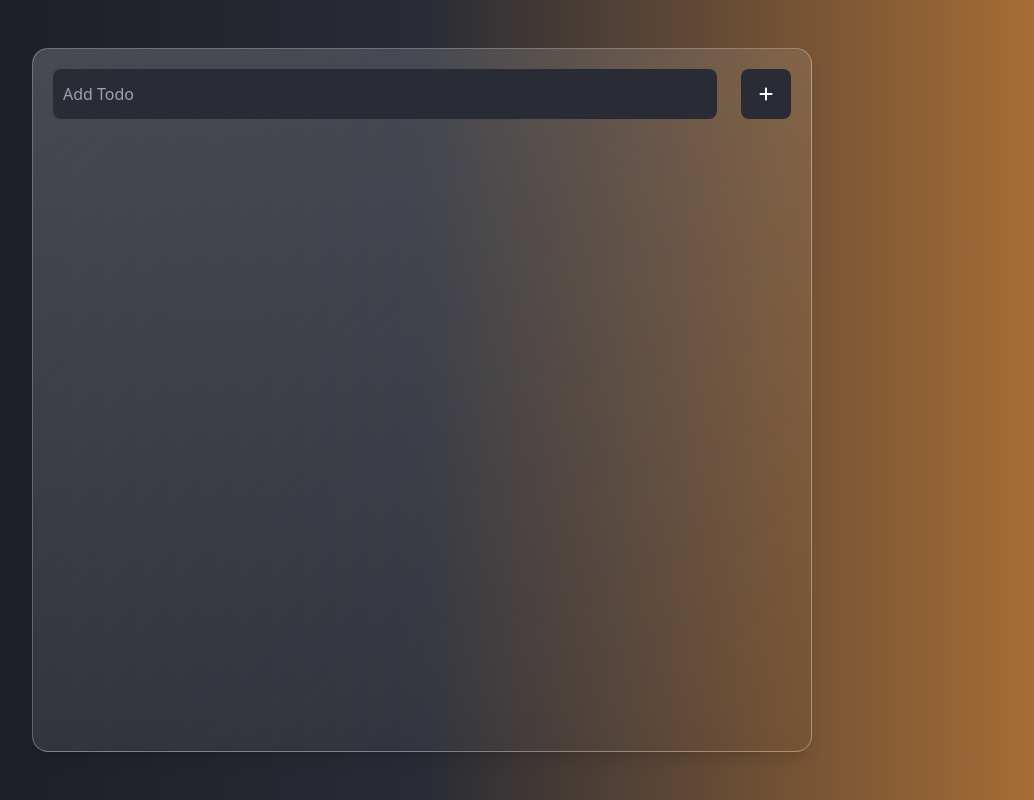
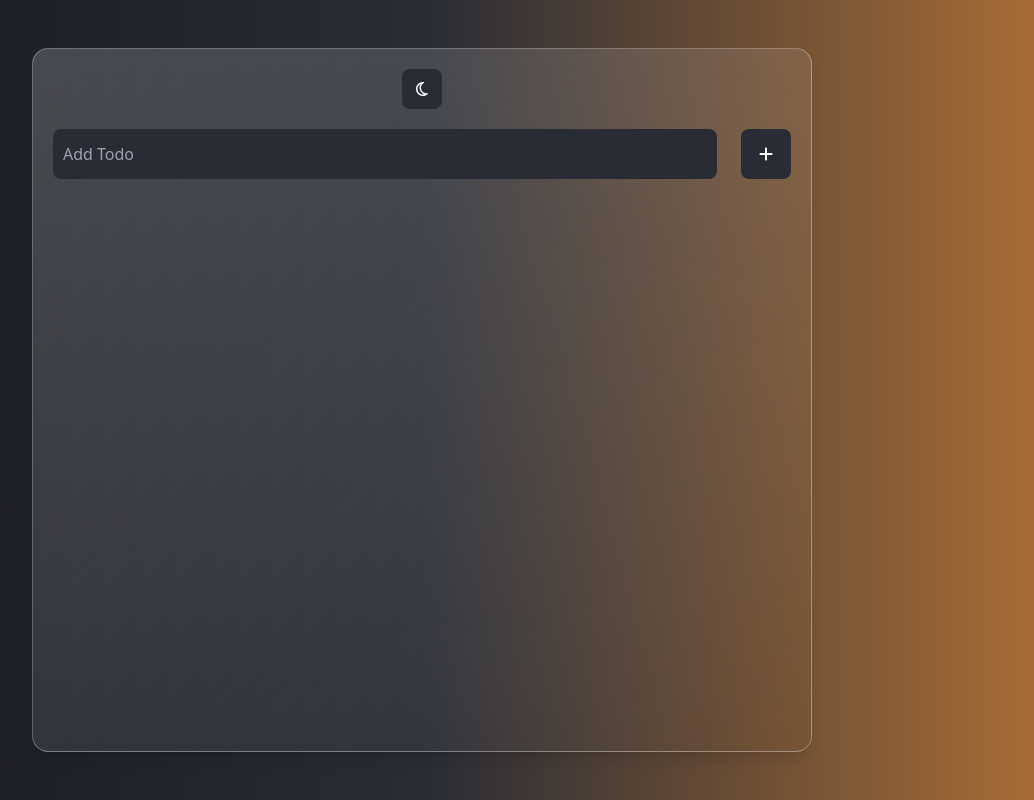
Before and after one commit to PhantomZhuk/ToDoReact, a React (Vite) app: page / in a window 1280 px wide. Shown: the whole page, without its empty margins (218-1252 px from the left). Built offline with nearby package versions, Linux system fonts and the light colour scheme.

Commit message:
add dark-light theme

```diff
--- a/src/App.tsx
+++ b/src/App.tsx
@@ -1,19 +1,49 @@
-import AddToDo from './Components/AddToDo/AddToDo'
-import ToDoList from './Components/ToDoList/ToDoList'
+import AddToDo from './Components/AddToDo/AddToDo';
+import ToDoList from './Components/ToDoList/ToDoList';
 import React, { useState, useEffect } from 'react';
+import { ThemeProvider, useTheme } from './Components/ThemeProvider/ThemeProvider';
+import { faSun, faMoon } from '@fortawesome/free-regular-svg-icons';
+import { FontAwesomeIcon } from '@fortawesome/react-fontawesome';
 
-function App() {
-
-  const [todo, setTodo] = useState(localStorage.getItem('todo') ? JSON.parse(localStorage.getItem('todo') as string) : []);
+const App: React.FC = () => {
+  const [todo, setTodo] = useState(
+    localStorage.getItem('todo') ? JSON.parse(localStorage.getItem('todo') as string) : []
+  );
 
   return (
-    <div className="App w-full min-h-screen flex justify-center items-center py-[20px] bg-gradient-to-r from-[#18191e] via-[#292c35] to-[#ac6f35]">
-      <div className="w-[780px] h-[88vh] gap-5 p-5 flex flex-col items-center bg-gradient-to-br from-slate-100/20 to-transparent backdrop-blur-lg rounded-2xl border border-white/30 shadow-lg">
+    <ThemeProvider>
+      <MainAppContent todo={todo} setTodo={setTodo} />
+    </ThemeProvider>
+  );
+};
+
+const MainAppContent: React.FC<{
+  todo: any[];
+  setTodo: React.Dispatch<React.SetStateAction<any[]>>;
+}> = ({ todo, setTodo }) => {
+  const { theme, toggleTheme } = useTheme();
+
+  return (
+    <div
+      className={`App w-full min-h-screen flex justify-center items-center py-[20px] ${theme === 'light'
+        ? 'bg-gradient-to-r from-[#18191e] via-[#292c35] to-[#ac6f35]'
+        : 'bg-gradient-to-r from-[#e3e3e3] via-[#505152] to-[#dfaa78]'
+        }`}
+    >
+      <div className="w-[780px] h-[88vh] gap-5 p-5 flex flex-col items-center bg-gradient-to-br from-slate-100/20 dark:from-slate-100/40 to-transparent backdrop-blur-lg rounded-2xl border border-white/30 shadow-lg">
+        <div className="controlContainer">
+          <button
+            className="controlButton w-[40px] h-[40px] rounded-lg bg-[#292c35] text-white dark:text-[#333] dark:bg-white"
+            onClick={toggleTheme}
+          >
+            {theme === 'dark' ? <FontAwesomeIcon icon={faSun} /> : <FontAwesomeIcon icon={faMoon} />}
+          </button>
+        </div>
         <AddToDo todo={todo} setTodo={setTodo} />
         <ToDoList todo={todo} setToDo={setTodo} />
       </div>
     </div>
-  )
-}
+  );
+};
 
-export default App
+export default App;
--- a/src/Components/AddToDo/AddToDo.tsx
+++ b/src/Components/AddToDo/AddToDo.tsx
@@ -23,8 +23,8 @@ function AddToDo({ todo, setTodo }: any) {
 
     return (
         <div className='w-full flex justify-between items-center gap-3'>
-            <input className='w-[90%] h-[50px] rounded-lg outline-none bg-[#292c35] pl-[10px] text-white' type="text" value={value} placeholder='Add Todo' onChange={(e) => setValue((e.target as HTMLInputElement).value)} />
-            <button onClick={saveTodo} className='w-[50px] h-[50px] rounded-lg bg-[#292c35] text-white'><FontAwesomeIcon icon={faPlus} /></button>
+            <input className='w-[90%] h-[50px] rounded-lg outline-none bg-[#292c35] pl-[10px] text-white dark:text-[#333] dark:bg-white' type="text" value={value} placeholder='Add Todo' onChange={(e) => setValue((e.target as HTMLInputElement).value)} />
+            <button onClick={saveTodo} className='w-[50px] h-[50px] rounded-lg bg-[#292c35] text-white dark:text-[#333] dark:bg-white'><FontAwesomeIcon icon={faPlus} /></button>
         </div>
     );
 }
--- /dev/null
+++ b/src/Components/ThemeProvider/ThemeProvider.tsx
@@ -0,0 +1,43 @@
+import React, { createContext, useContext, useState, useEffect, ReactNode } from "react";
+
+interface ThemeContextType {
+    theme: string;
+    toggleTheme: () => void;
+}
+
+const ThemeContext = createContext<ThemeContextType | undefined>(undefined);
+
+interface ThemeProviderProps {
+    children: ReactNode;
+}
+
+export const ThemeProvider: React.FC<ThemeProviderProps> = ({ children }) => {
+    const [theme, setTheme] = useState<string>("dark");
+
+    useEffect(() => {
+        const savedTheme = localStorage.getItem("theme") || "light";
+        setTheme(savedTheme);
+        document.documentElement.classList.toggle("dark", savedTheme === "dark");
+    }, []);
+
+    const toggleTheme = () => {
+        const newTheme = theme === "light" ? "dark" : "light";
+        setTheme(newTheme);
+        localStorage.setItem("theme", newTheme);
+        document.documentElement.classList.toggle("dark", newTheme === "dark");
+    };
+
+    return (
+        <ThemeContext.Provider value={{ theme, toggleTheme }}>
+            {children}
+        </ThemeContext.Provider>
+    );
+};
+
+export const useTheme = (): ThemeContextType => {
+    const context = useContext(ThemeContext);
+    if (!context) {
+        throw new Error("useTheme must be used within a ThemeProvider");
+    }
+    return context;
+};
--- a/src/Components/ToDoList/ToDoList.tsx
+++ b/src/Components/ToDoList/ToDoList.tsx
@@ -1,6 +1,7 @@
 import { FontAwesomeIcon } from "@fortawesome/react-fontawesome";
 import { faTrashCan, faPenToSquare, faCheck } from '@fortawesome/free-solid-svg-icons';
 import { faSquare, faSquareCheck } from '@fortawesome/free-regular-svg-icons'
+import React, { useState, useEffect } from 'react';
 
 function ToDoList({ todo, setToDo }: any) {
     function deleteTodo(id: any) {
@@ -38,17 +39,17 @@ function ToDoList({ todo, setToDo }: any) {
     return (
         <div className="w-full h-[80vh] pt-[30px] flex flex-wrap justify-center items-start gap-5 overflow-auto hide-scrollbar">
             {todo.map((item: any) => (
-                <div key={item.id} className={`w-[350px] min-h-[200px] flex flex-col justify-between p-[10px] text-white bg-[#292c35] rounded-lg ${item.status ? `opacity-30` : `opacity-100` }`}>
+                <div key={item.id} className={`w-[350px] min-h-[200px] flex flex-col justify-between p-[10px] text-white bg-[#292c35] dark:bg-[#ffffff] dark:text-[#333] rounded-lg ${item.status ? `opacity-30` : `opacity-100` }`}>
                     <p contentEditable="false" id={`title-${item.id}`} className="title w-full p-1">{item.title}</p>
                     <div className="flex justify-center gap-5 mt-4">
-                        <button onClick={() => deleteTodo(item.id)} className="px-[32px] py-[8px] bg-red-700 rounded-lg"><FontAwesomeIcon icon={faTrashCan} /></button>
-                        <button onClick={() => changeStatus(item.id)} className="px-[32px] py-[8px] bg-[#18191e] rounded-lg">
+                        <button onClick={() => deleteTodo(item.id)} className="px-[32px] py-[8px] bg-red-700 rounded-lg dark:text-[#fff]"><FontAwesomeIcon icon={faTrashCan} /></button>
+                        <button onClick={() => changeStatus(item.id)} className="px-[32px] py-[8px] bg-[#18191e] dark:bg-[#cccccc] rounded-lg">
                             {
                                 item.status ? <FontAwesomeIcon icon={faSquareCheck} /> : <FontAwesomeIcon icon={faSquare} />
                             }
                         </button>
-                        <button onClick={() => editTitle(item.id)} id={`edit-${item.id}`} className="px-[32px] py-[8px] bg-[#df9146] rounded-lg"><FontAwesomeIcon icon={faPenToSquare} /></button>
-                        <button onClick={() => saveTitle(item.id, (document.getElementById(`title-${item.id}`) as HTMLParagraphElement).innerText)} id={`save-${item.id}`} className="px-[32px] py-[8px] bg-[#df9146] rounded-lg hidden"><FontAwesomeIcon icon={faCheck} /></button>
+                        <button onClick={() => editTitle(item.id)} id={`edit-${item.id}`} className="px-[32px] py-[8px] bg-[#df9146] rounded-lg dark:text-[#fff]"><FontAwesomeIcon icon={faPenToSquare} /></button>
+                        <button onClick={() => saveTitle(item.id, (document.getElementById(`title-${item.id}`) as HTMLParagraphElement).innerText)} id={`save-${item.id}`} className="px-[32px] py-[8px] bg-[#df9146] rounded-lg hidden dark:text-[#fff]"><FontAwesomeIcon icon={faCheck} /></button>
                     </div>
                 </div>
             ))}
--- a/tailwind.config.js
+++ b/tailwind.config.js
@@ -4,6 +4,7 @@ export default {
     "./index.html",
     "./src/**/*.{js,ts,jsx,tsx}",
   ],
+  darkMode: "class",
   theme: {
     extend: {},
   },
```
